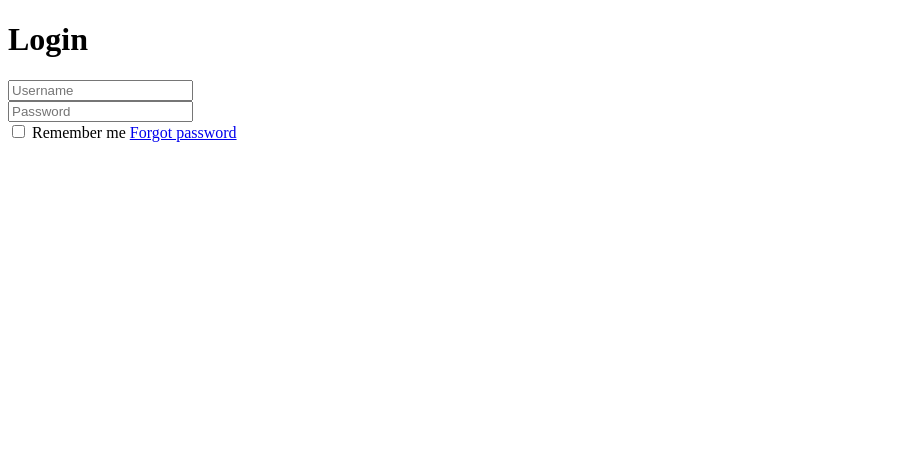
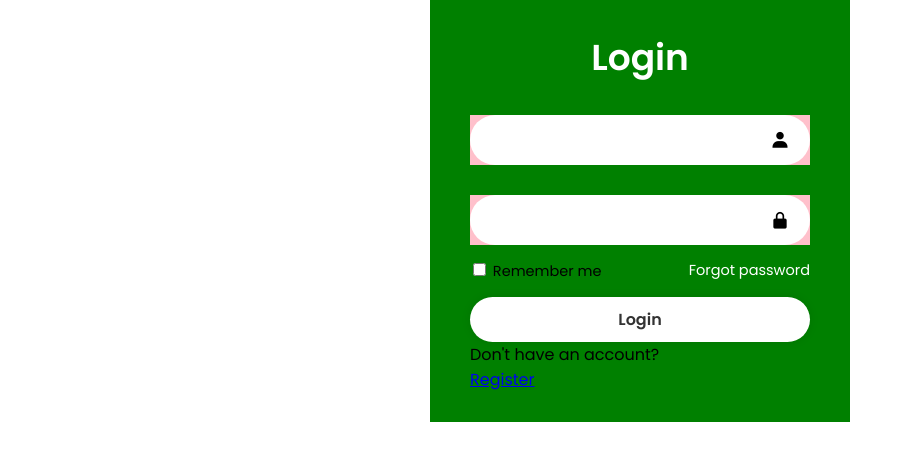
Before and after one commit to brunamagalhaesdesouza/FrontUNIESP, a plain HTML site: page index.html in a window 1280 px wide. Shown: the whole page, without its empty margins (0-905 px from the left). Drawn offline with nearby package versions, Linux system fonts and the light colour scheme.

Commit message:
Estilização com CSS e criação de assets.

```diff
--- a/index.html
+++ b/index.html
@@ -5,6 +5,7 @@
     <meta name="viewport" content="width=device-width, initial-scale=1.0">
     <title>Login HTML e CSS</title>
     <link rel="stylesheet" href="style.css">
+    <link href='https://unpkg.com/boxicons@2.1.4/css/boxicons.min.css' rel='stylesheet'>
 </head>
 
 <body>
@@ -13,9 +14,11 @@
             <h1>Login</h1>
             <div class="input-box">
                 <input type="text" placeholder="Username" required>
+                <i class='bx bxs-user'></i>
             </div>
             <div class="input-box">
                 <input type="password" placeholder="Password" required>
+                <i class='bx bxs-lock-alt' ></i>
             </div>
             <div class="remember-forgot">
                 <label>
@@ -23,6 +26,12 @@
                     Remember me
                 </label>
                 <a href="#">Forgot password</a>
+            </div>
+            <button type="submit" class="btn">Login</button>
+
+            <div class="register-link">
+                <p>Don't have an account?</p>
+                <a href="#">Register</a>
             </div>
 
 
--- a/style.css
+++ b/style.css
@@ -0,0 +1,86 @@
+@import url('https://fonts.googleapis.com/css2?family=Poppins:wght@300;400;500;600&display=swap');
+
+* {
+    margin: 0;
+    padding: 0;
+    box-sizing: border-box;
+    font-family: 'Poppins', sans-serif;
+}
+
+body {
+    display: flex;
+    justify-content: center;
+    align-items: center;
+}
+
+.wrapper {
+    background-color: green;
+    width: 420px;
+    padding: 30px 40px;
+}
+
+.wrapper h1 {
+    font-size: 36px;
+    text-align: center;
+    color: white;
+}
+
+.wrapper .input-box {
+    background-color: pink;
+    width: 100%;
+    height: 50px;
+    margin: 30px 0;
+    position: relative;
+}
+
+.input-box input {
+    width: 100%;
+    height: 100%;
+    border: 2px solid rgba(255, 255, 255, 0.2);
+    border-radius: 40px;
+    font-size: 16px;
+    color: white;
+    padding: 20px 45px 20px 20px;
+}
+
+.input-box input::placeholder {
+    color: white;
+}
+
+.input-box i {
+    position: absolute;
+    right: 20px;
+    top: 50%;
+    transform: translateY(-50%);
+    font-size: 20px;
+}
+
+.wrapper .remember-forgot {
+    display: flex;
+    justify-content: space-between;
+    font-size: 14.5px;
+    margin: -15px 0 15px;
+}
+
+.remember-forgot label input {
+    accent-color: white;
+    margin: 3px;
+}
+
+.remember-forgot a {
+    text-decoration: none;
+    color: white;
+}
+
+.wrapper .btn {
+    width: 100%;
+    height: 45px;
+    background-color: white;
+    border: none;
+    box-shadow: 0 0 10px rgba(0, 0, 0, 0.1);
+    border-radius: 40px;
+    cursor: pointer;
+    font-size: 16px;
+    color: #333;
+    font-weight: 600;
+}
```
Also changed, not shown: 1 other file.
